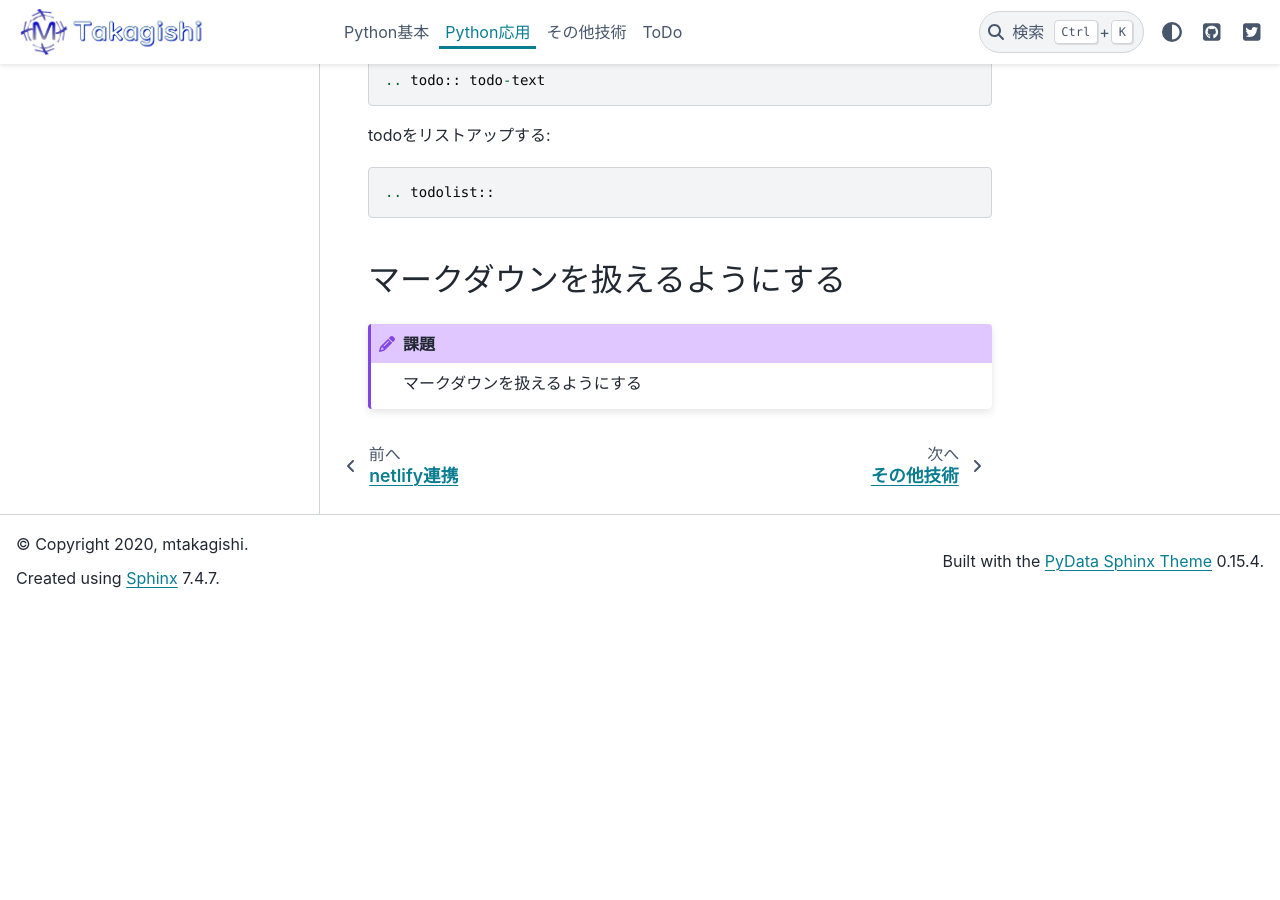
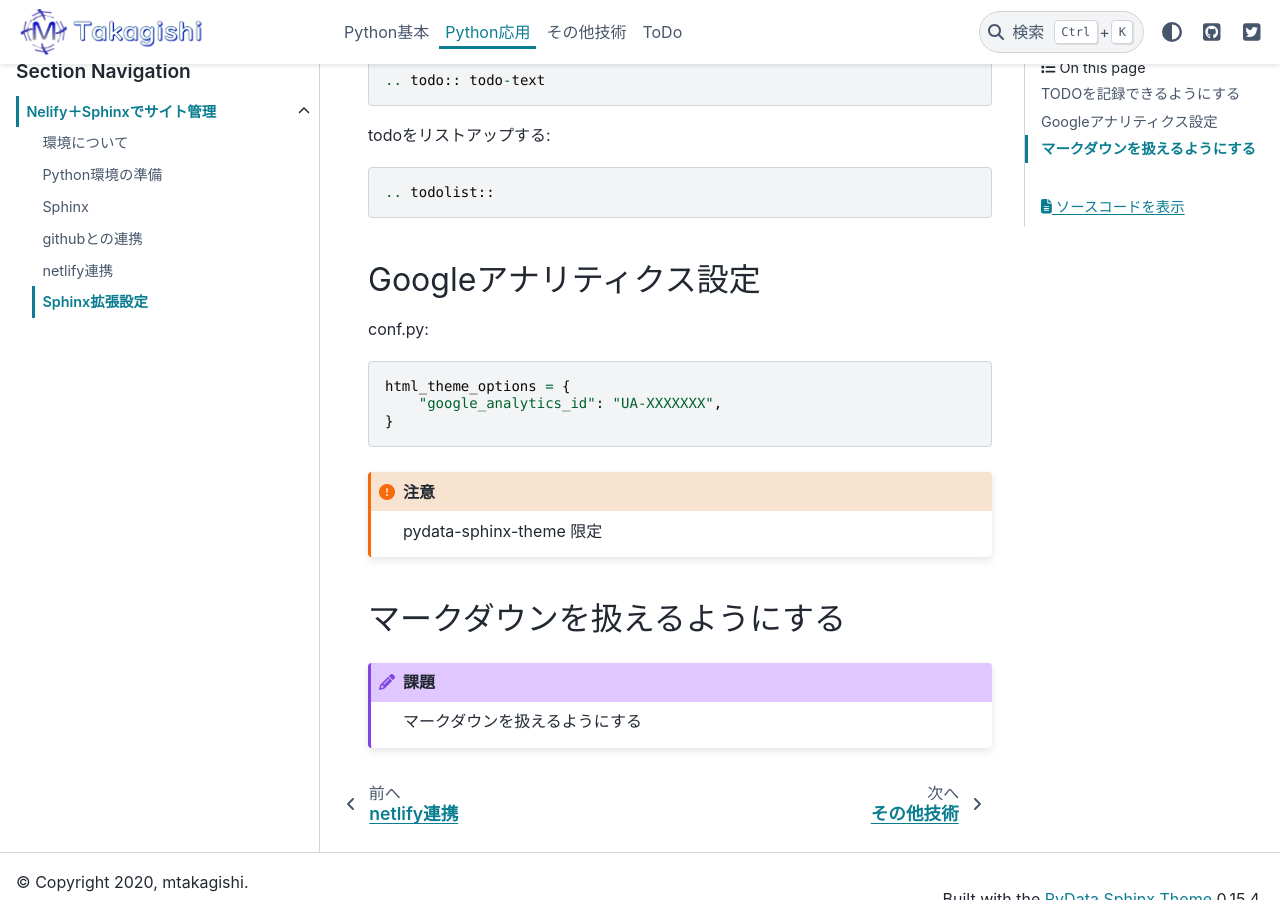
Before and after one commit to mtakagishi/mtakagishi, a Sphinx documentation site: the page built from docs/python-advanced/netlify-sphinx/Sphinx-ext.rst, in a window 1280 px wide and 900 px high, scrolled down 668 px. Built offline with Sphinx 7.4.7 and the PyData theme 0.15.4, drawn with Linux system fonts in a browser that asks for light colours; before the commit the page ends 1275 px from its top, so only the background shows below that.

Commit message:
アナリティクスIDについて更新

```diff
--- a/docs/conf.py
+++ b/docs/conf.py
@@ -61,6 +61,7 @@
 html_theme_options = {
     "github_url": "https://github.com/mtakagishi/mtakagishi",
     "twitter_url": "https://twitter.com/taka_pynoob",
+    "google_analytics_id": "G-C5JHRFFKDH",
 }
 
 [extensions]
--- a/docs/python-advanced/netlify-sphinx/Sphinx-ext.rst
+++ b/docs/python-advanced/netlify-sphinx/Sphinx-ext.rst
@@ -27,6 +27,19 @@
 
   .. todolist::
 
+
+Googleアナリティクス設定
+=================================
+
+conf.py::
+
+  html_theme_options = {
+      "google_analytics_id": "UA-XXXXXXX",
+  }
+
+.. attention:: pydata-sphinx-theme 限定
+
+
 マークダウンを扱えるようにする
 ========================================
 .. todo:: マークダウンを扱えるようにする
--- a/docs/todo/index.rst
+++ b/docs/todo/index.rst
@@ -7,4 +7,7 @@
 
 .. rubric:: todo
 
+| なるべく書くべき場所にTODOを記載する
+| 取り急ぎ場所がなかったTODOはここ
+
 .. todo:: 問合わせの仕組みを作る
```
Also changed, not shown: README.md (+3 -3 lines).
